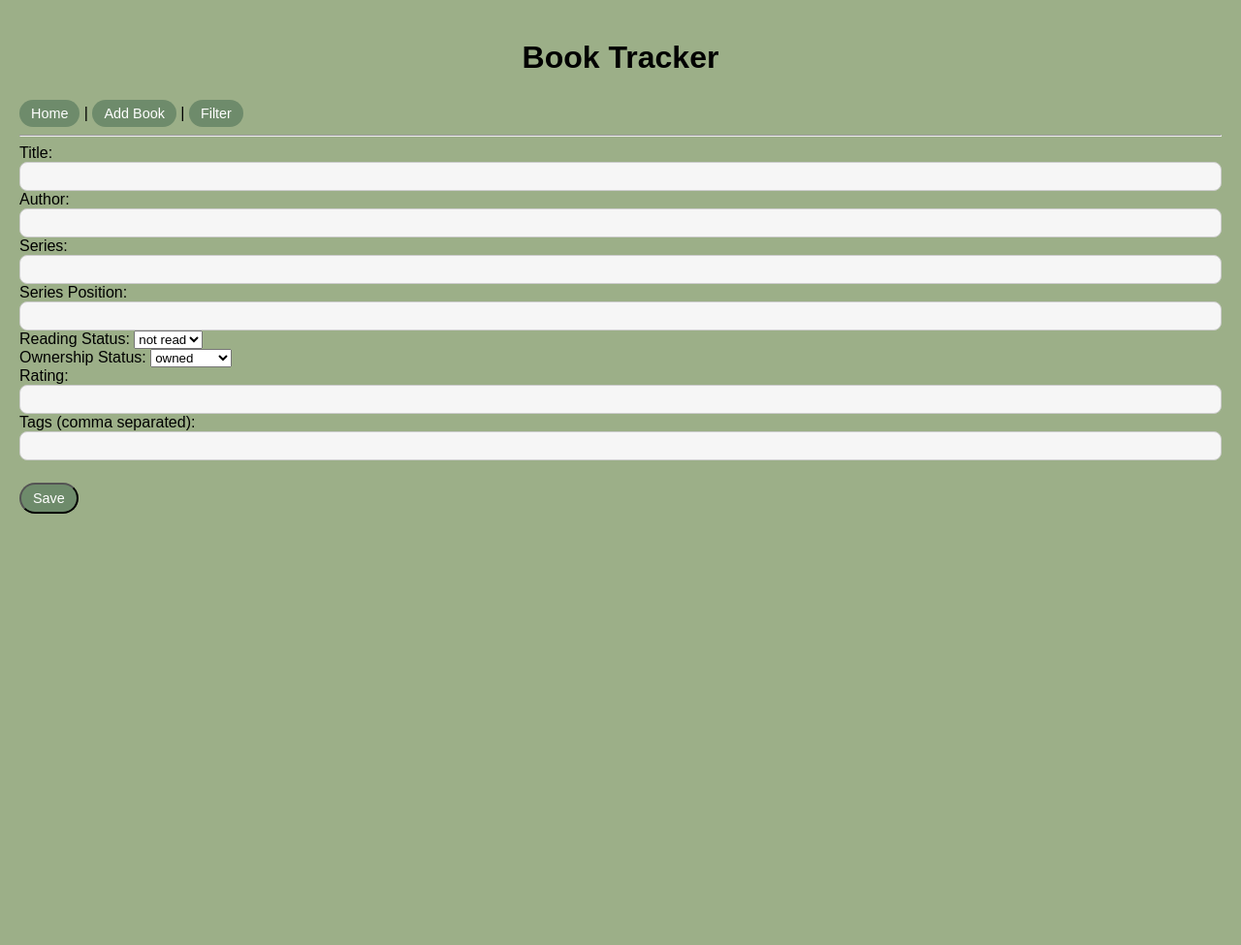
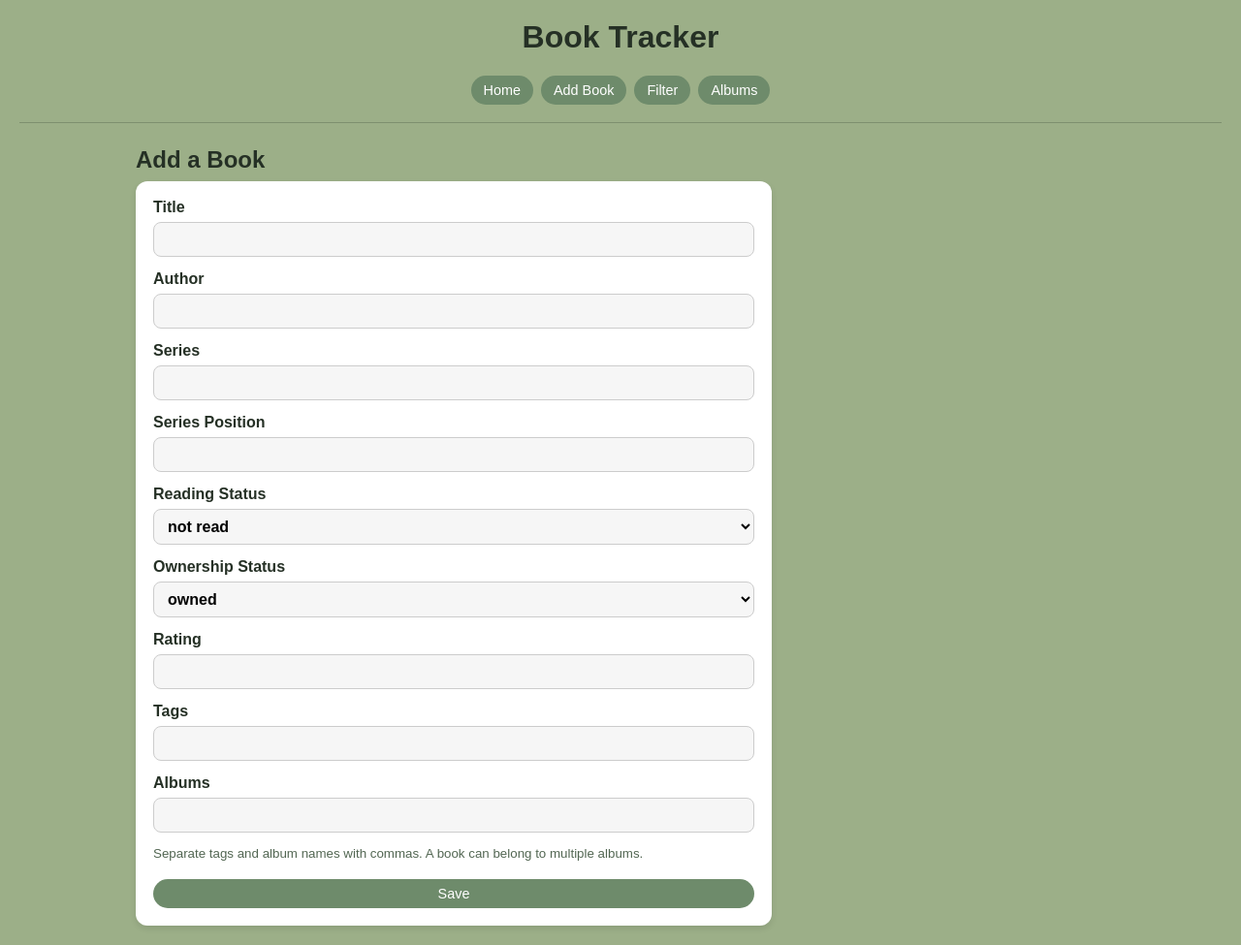
Before and after one commit to kelseymbird/booklist, a Flask app: page /add in a window 1280 px wide. Shown: the whole page at 97% size. Before the commit the page ends 530 px from the top, so only its background shows below. Run offline with Flask 3, Linux system fonts and the light colour scheme.

Commit message:
Add_album_browsing_and_book_memberships

```diff
--- a/app.py
+++ b/app.py
@@ -11,86 +11,75 @@ repo = SQLiteBookRepository()
 service = LibraryService(repo)
 
 
+def book_from_form(book=None):
+    title = request.form["title"]
+    author = request.form["author"]
+    reading_status = ReadingStatus(request.form["reading_status"])
+    ownership_status = OwnershipStatus(request.form["ownership_status"])
+    rating = request.form.get("rating")
+    series_position = request.form.get("series_position")
+    tags = [
+        Tag(id=None, name=name.strip())
+        for name in request.form.get("tags", "").split(",")
+        if name.strip()
+    ]
+    albums = list(dict.fromkeys(
+        name.strip()
+        for name in request.form.get("albums", "").split(",")
+        if name.strip()
+    ))
+    values = {
+        "title": title,
+        "author": author,
+        "reading_status": reading_status,
+        "ownership_status": ownership_status,
+        "rating": int(rating) if rating else None,
+        "tags": tags,
+        "series_name": request.form.get("series_name") or None,
+        "series_position": int(series_position) if series_position else None,
+        "albums": albums,
+    }
+    if book:
+        for key, value in values.items():
+            setattr(book, key, value)
+        return book
+    return Book(id=None, **values)
+
+
 @app.route("/")
 def index():
-    books = service.list_books()
-    return render_template("index.html", books=books)
+    return render_template("index.html", books=service.list_books())
+
+
+@app.route("/albums")
+def albums():
+    return render_template("albums.html", albums=repo.list_albums())
+
+
+@app.route("/albums/<int:album_id>")
+def album_detail(album_id):
+    album, books = repo.get_album(album_id)
+    if not album:
+        return redirect(url_for("albums"))
+    return render_template("album_detail.html", album=album, books=books)
 
 
 @app.route("/add", methods=["GET", "POST"])
 def add_book():
     if request.method == "POST":
-        title = request.form["title"]
-        author = request.form["author"]
-
-        reading_status = ReadingStatus(request.form["reading_status"])
-        ownership_status = OwnershipStatus(request.form["ownership_status"])
-
-        rating = request.form.get("rating")
-        rating = int(rating) if rating else None
-
-        # ✅ Series fields
-        series_name = request.form.get("series_name") or None
-        series_position = request.form.get("series_position")
-        series_position = int(series_position) if series_position else None
-
-        tags_raw = request.form.get("tags", "")
-        tags = [
-            Tag(id=None, name=t.strip())
-            for t in tags_raw.split(",")
-            if t.strip()
-        ]
-
-        book = Book(
-            id=None,
-            title=title,
-            author=author,
-            reading_status=reading_status,
-            ownership_status=ownership_status,
-            rating=rating,
-            tags=tags,
-            series_name=series_name,
-            series_position=series_position,
-        )
-
-        service.add_book(book)
+        service.add_book(book_from_form())
         return redirect(url_for("index"))
-
     return render_template("add_edit.html", book=None)
 
 
 @app.route("/edit/<int:book_id>", methods=["GET", "POST"])
 def edit_book(book_id):
-    books = service.list_books()
-    book = next((b for b in books if b.id == book_id), None)
-
+    book = next((item for item in service.list_books() if item.id == book_id), None)
     if not book:
         return redirect(url_for("index"))
-
     if request.method == "POST":
-        book.title = request.form["title"]
-        book.author = request.form["author"]
-        book.reading_status = ReadingStatus(request.form["reading_status"])
-        book.ownership_status = OwnershipStatus(request.form["ownership_status"])
-
-        rating = request.form.get("rating")
-        book.rating = int(rating) if rating else None
-
-        # ✅ Series fields
-        book.series_name = request.form.get("series_name") or None
-        series_position = request.form.get("series_position")
-        book.series_position = int(series_position) if series_position else None
-
-        tags_raw = request.form.get("tags", "")
-        book.tags = [
-            Tag(id=None, name=t.strip())
-            for t in tags_raw.split(",")
-            if t.strip()
-        ]
-
-        service.update_book(book)
+        service.update_book(book_from_form(book))
         return redirect(url_for("index"))
-
     return render_template("add_edit.html", book=book)
 
 
@@ -105,23 +94,14 @@ def filter_books():
     if request.method == "POST":
         reading_status = request.form.get("reading_status")
         ownership_status = request.form.get("ownership_status")
-        tag = request.form.get("tag")
-        series_name = request.form.get("series_name")
-
-
-        reading_status = ReadingStatus(reading_status) if reading_status else None
-        ownership_status = OwnershipStatus(ownership_status) if ownership_status else None
-
         books = service.filter_books(
-            reading_status=reading_status,
-            ownership_status=ownership_status,
-            tag=tag or None,
-            series_name=series_name or None
+            reading_status=ReadingStatus(reading_status) if reading_status else None,
+            ownership_status=OwnershipStatus(ownership_status) if ownership_status else None,
+            tag=request.form.get("tag") or None,
+            series_name=request.form.get("series_name") or None,
         )
-
         return render_template("filter.html", books=books)
-
-    return render_template("filter.html")
+    return render_template("filter.html", books=None)
 
 
 if __name__ == "__main__":
--- a/static/style.css
+++ b/static/style.css
@@ -1,98 +1,197 @@
-/* Background */
 body {
-    background-color: #9CAF88;  /* medium sage green */
+    background-color: #9CAF88;
     font-family: Arial, Helvetica, sans-serif;
     margin: 0;
     padding: 20px;
+    color: #253025;
 }
 
 .page-title {
-   text-align: center;
-   margin-bottom: 20px;
+    text-align: center;
+    margin: 0 0 16px;
 }
 
-/* Main content container */
 .container {
-    max-width: 800px;
-    margin: auto;
+    max-width: 1000px;
+    margin: 0 auto;
 }
 
-/* Grid layout for book cards */
-.book-grid {
+.site-nav {
+    display: flex;
+    justify-content: center;
+    flex-wrap: wrap;
+    gap: 8px;
+    margin: 0 auto 18px;
+}
+
+hr {
+    border: 0;
+    border-top: 1px solid rgba(37, 48, 37, 0.25);
+    margin: 18px 0 24px;
+}
+
+h2 {
+    margin: 0 0 8px;
+}
+
+.page-intro {
+    margin: 0 0 20px;
+    color: #435343;
+}
+
+.book-grid,
+.album-grid {
     display: grid;
-    grid-template-columns: repeat(3, 1fr);
+    grid-template-columns: repeat(3, minmax(0, 1fr));
     gap: 20px;
 }
 
-input {
-
-    padding: 6px 10px;
-    border-radius: 8px;
-    border: 1px solid #ccc;
-    background-color: #f6f6f6;
-    font-size: 0.9rem;
-    outline: none;
-    transition: border-color 0.2s, box-shadow 0.2s;
-    width: 100%;
-    box-sizing: border-box;
-
+.book-card,
+.album-card,
+.form-card,
+.empty-state {
+    background-color: #fff;
+    padding: 18px;
+    border-radius: 12px;
+    box-shadow: 0 3px 6px rgba(0, 0, 0, 0.1);
 }
 
-/* Book cards */
 .book-card {
-    background-color: #ffffff;
-    padding: 15px;
-    margin-bottom: 15px;
-    border-radius: 12px;
-    box-shadow: 0 3px 6px rgba(0, 0, 0, 0.1);
     display: flex;
     flex-direction: column;
     justify-content: space-between;
 }
 
 .book-card p {
-    margin: 0;
+    margin: 6px 0;
 }
 
-.book-card h3 {
-    margin: 0 0 6px 0;
+.book-card h3,
+.album-card h3 {
+    margin: 0 0 8px;
 }
 
 .book-actions {
-    margin-top: 8px;
+    margin-top: 10px;
 }
 
-/* Remove link underline */
+.book-albums {
+    color: #526652;
+    font-size: 0.9rem;
+}
+
+.album-card {
+    display: flex;
+    min-height: 155px;
+    flex-direction: column;
+    align-items: flex-start;
+    color: inherit;
+    text-decoration: none;
+    transition: transform 0.2s ease, box-shadow 0.2s ease;
+}
+
+.album-card:hover {
+    transform: translateY(-3px);
+    box-shadow: 0 6px 12px rgba(0, 0, 0, 0.14);
+}
+
+.album-card-icon {
+    color: #6E8B6B;
+    font-size: 1.7rem;
+    line-height: 1;
+    margin-bottom: 12px;
+}
+
+.album-card p {
+    margin: 0;
+    color: #526652;
+}
+
+.album-open {
+    margin-top: auto;
+    padding-top: 14px;
+    color: #526f50;
+    font-size: 0.9rem;
+    font-weight: bold;
+}
+
+.empty-state {
+    grid-column: 1 / -1;
+}
+
+.back-link,
 a {
     text-decoration: none;
 }
 
-/* Bubble buttons */
+.back-link {
+    display: inline-block;
+    margin-bottom: 12px;
+    color: #344b33;
+    font-weight: bold;
+}
+
 .button {
     display: inline-block;
     width: auto;
-    padding: 6px 12px;
+    padding: 7px 13px;
     margin-top: 5px;
+    border: 0;
     border-radius: 20px;
-    background-color: #6E8B6B;   /* darker sage */
-    color: white;
+    background-color: #6E8B6B;
+    color: #fff;
     font-size: 0.9rem;
+    cursor: pointer;
     transition: 0.2s ease;
 }
 
 .button:hover {
     background-color: #5F7A5C;
-    transform: scale(1.05);
+    transform: scale(1.03);
+}
+
+.form-card {
+    display: grid;
+    gap: 14px;
+    max-width: 620px;
+}
+
+.form-card label {
+    display: grid;
+    gap: 6px;
+    font-weight: bold;
+}
+
+.form-card small {
+    color: #526652;
+}
+
+input,
+select {
+    padding: 8px 10px;
+    border-radius: 8px;
+    border: 1px solid #ccc;
+    background-color: #f6f6f6;
+    font: inherit;
+    outline: none;
+    width: 100%;
+    box-sizing: border-box;
 }
 
 @media (max-width: 900px) {
-    .book-grid {
-        grid-template-columns: repeat(2, 1fr);
+    .book-grid,
+    .album-grid {
+        grid-template-columns: repeat(2, minmax(0, 1fr));
     }
 }
 
-@media (max-width: 500px) {
-    .book-grid {
+@media (max-width: 560px) {
+    body {
+        padding: 14px;
+    }
+
+    .book-grid,
+    .album-grid {
         grid-template-columns: 1fr;
     }
 }
--- a/templates/add_edit.html
+++ b/templates/add_edit.html
@@ -1,39 +1,34 @@
 {% extends "base.html" %}
 {% block content %}
 
-<form method="post">
-    Title: <input name="title" value="{{ book.title if book else '' }}"><br>
-    Author: <input name="author" value="{{ book.author if book else '' }}"><br>
+<h2>{{ "Edit Book" if book else "Add a Book" }}</h2>
 
-    Series: <input name="series_name" value"{{ book.series_name if book else '' }}"><br>
-    Series Position: <input name="series_position" value"{{ book.series_position if book else '' }}"><br>
+<form method="post" class="form-card">
+    <label>Title <input name="title" required value="{{ book.title if book else '' }}"></label>
+    <label>Author <input name="author" required value="{{ book.author if book else '' }}"></label>
+    <label>Series <input name="series_name" value="{{ book.series_name if book else '' }}"></label>
+    <label>Series Position <input type="number" name="series_position" value="{{ book.series_position if book else '' }}"></label>
 
-    Reading Status:
+    <label>Reading Status
         <select name="reading_status">
             {% for status in ['not read','reading','finished','dnf'] %}
-            <option value="{{ status }}"
-                {% if book and book.reading_status.value == status %}selected{% endif %}>
-                {{ status }}
-            </option>
+                <option value="{{ status }}" {% if book and book.reading_status.value == status %}selected{% endif %}>{{ status }}</option>
             {% endfor %}
-    </select><br>
+        </select>
+    </label>
 
-    Ownership Status:
+    <label>Ownership Status
         <select name="ownership_status">
             {% for status in ['owned','not owned','want'] %}
-            <option value="{{ status }}"
-                {% if book and book.ownership_status.value == status %}selected{% endif %}>
-                {{ status }}
-            </option>
+                <option value="{{ status }}" {% if book and book.ownership_status.value == status %}selected{% endif %}>{{ status }}</option>
             {% endfor %}
-    </select><br>
+        </select>
+    </label>
 
-    Rating: <input name="rating" value="{{ book.rating if book else '' }}"><br>
-
-    Tags (comma separated):
-    <input name="tags"
-        value="{% if book %}{% for t in book.tags %}{{ t.name }}{% if not loop.last %}, {% endif %}{% endfor %}{% endif %}">
-    <br><br>
+    <label>Rating <input type="number" min="1" max="5" name="rating" value="{{ book.rating if book and book.rating else '' }}"></label>
+    <label>Tags <input name="tags" value="{% if book %}{% for tag in book.tags %}{{ tag.name }}{% if not loop.last %}, {% endif %}{% endfor %}{% endif %}"></label>
+    <label>Albums <input name="albums" value="{% if book %}{{ book.albums|join(', ') }}{% endif %}"></label>
+    <small>Separate tags and album names with commas. A book can belong to multiple albums.</small>
 
     <button class="button" type="submit">Save</button>
 </form>
--- a/templates/base.html
+++ b/templates/base.html
@@ -1,18 +1,22 @@
 <!DOCTYPE html>
 <html>
 <head>
+    <meta charset="utf-8">
+    <meta name="viewport" content="width=device-width, initial-scale=1">
     <title>Book Tracker</title>
-
     <link rel="stylesheet" href="{{ url_for('static', filename='style.css') }}">
 </head>
 <body>
-
-    <h1 class="page-title" >Book Tracker</h1>
-    <a class="button" href="/">Home</a> |
-    <a class="button" href="/add">Add Book</a> |
-    <a class="button" href="/filter">Filter</a>
-
+    <h1 class="page-title">Book Tracker</h1>
+    <nav class="site-nav">
+        <a class="button" href="/">Home</a>
+        <a class="button" href="/add">Add Book</a>
+        <a class="button" href="/filter">Filter</a>
+        <a class="button" href="/albums">Albums</a>
+    </nav>
     <hr>
-    {% block content %}{% endblock %}
+    <main class="container">
+        {% block content %}{% endblock %}
+    </main>
 </body>
 </html>
```
Also changed, not shown: booklist/domain/book.py (+4 -6 lines), booklist/repository/sqlite_repository.py (+109 -48 lines), templates/album_detail.html (added, +30 -0 lines), templates/albums.html (added, +22 -0 lines), templates/index.html (+16 -33 lines). Lines whose indentation alone changed are shown as unchanged.
